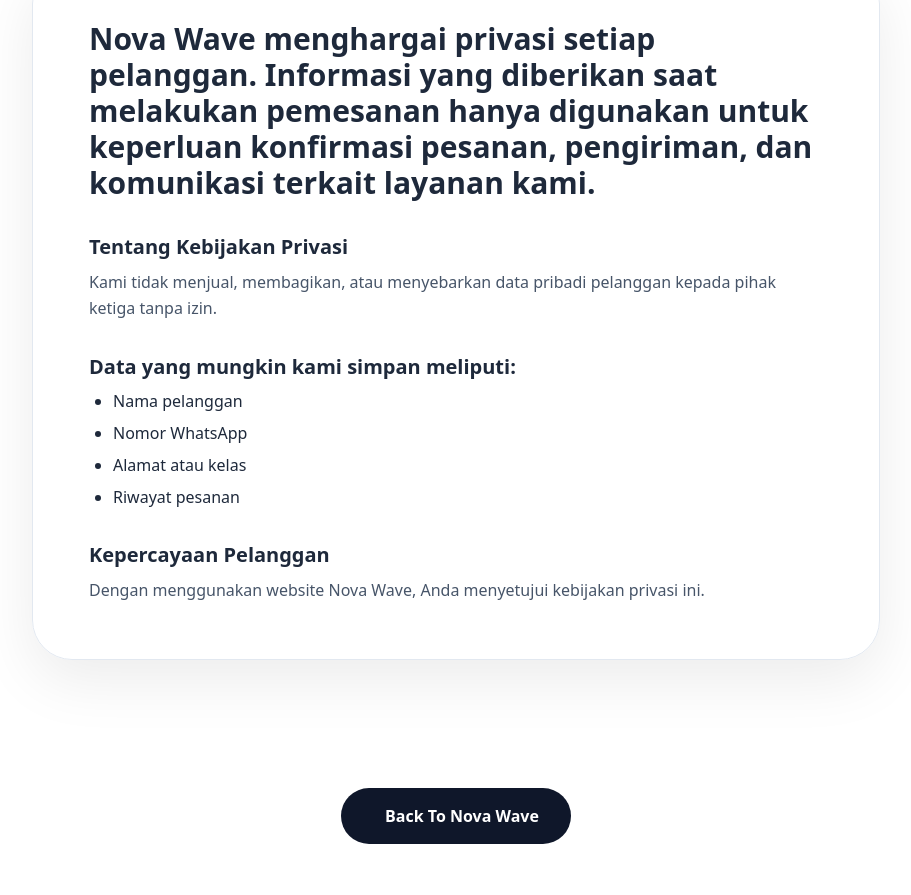
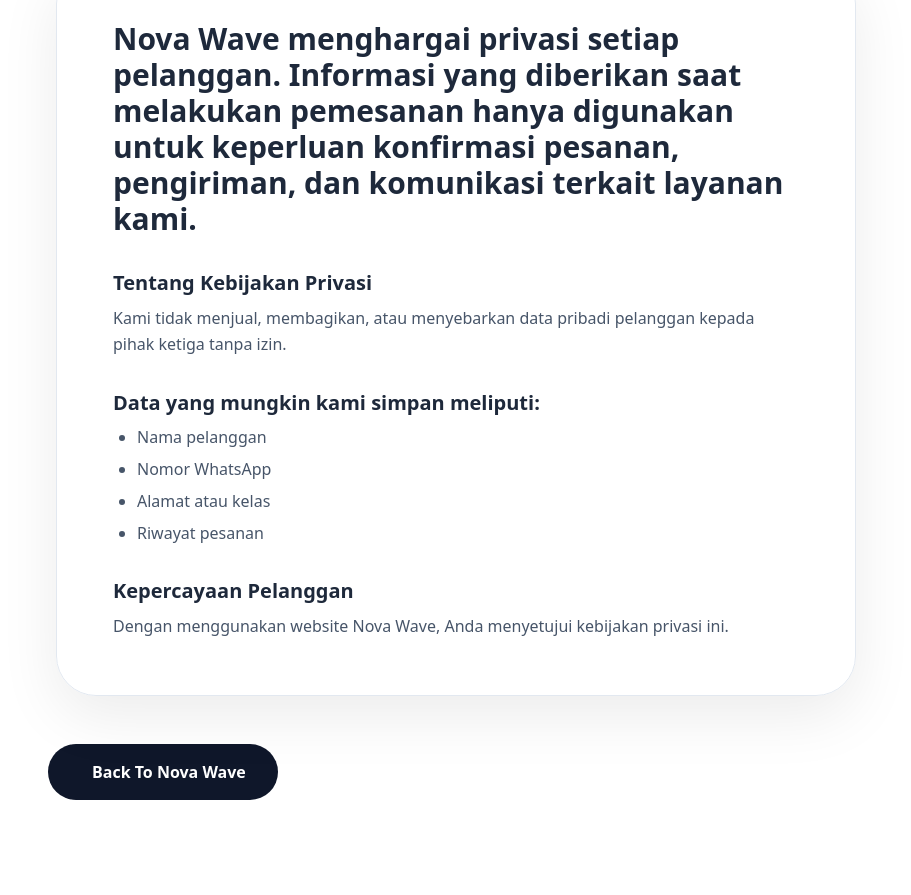
Before and after one commit to YeongamingYT1/novawave, a plain HTML site: page privacy.html in a window 1280 px wide. Shown: the part 468-1363 px from the top of the page, without its empty margins (184-1095 px from the left). Drawn offline with nearby package versions, Linux system fonts and the light colour scheme.

Commit message:
Revise privacy policy page structure and styles
Updated layout and styling for improved readability and user experience.

```diff
--- a/privacy.html
+++ b/privacy.html
@@ -14,37 +14,42 @@
 
 <div class="max-w-4xl mx-auto px-6 py-20">
 
+<!-- HERO -->
+
 <section class="relative overflow-hidden">
   <div class="absolute inset-0 bg-gradient-to-br from-[#A4FFC4]/20 via-white to-emerald-100/30"></div>
 
-<div class="relative max-w-6xl mx-auto px-6 py-24 text-center">
+  <div class="relative max-w-6xl mx-auto px-6 py-16 md:py-24 text-center">
 
-    <p class="uppercase tracking-[0.4em] text-sm font-bold text-emerald-700 mb-4">
+<p class="uppercase tracking-[0.3em] md:tracking-[0.4em] text-xs md:text-sm font-bold text-emerald-700 mb-4">
   NOVA WAVE
 </p>
 
-    <h1 class="text-5xl md:text-7xl font-black text-slate-900 mb-6">
+<h1 class="text-4xl sm:text-5xl md:text-7xl font-black text-slate-900 mb-6">
   Privacy Policy
 </h1>
 
-    <p class="max-w-2xl mx-auto text-slate-600 text-lg">
+<p class="max-w-2xl mx-auto text-slate-600 text-base md:text-lg leading-relaxed">
   Crafted with transparency, trust, and responsibility.
 </p>
 
   </div>
 </section>
 
+<!-- CONTENT -->
 
-<div class="bg-white/80 backdrop-blur-xl rounded-[40px] border border-slate-200 shadow-[0_20px_60px_rgba(0,0,0,0.08)] p-10 md:p-14">
+<div class="max-w-4xl mx-auto px-4 md:px-6 pb-12">
 
-    <h2 class="text-3xl font-black mb-8">
+  <div class="bg-white/80 backdrop-blur-xl rounded-[25px] md:rounded-[40px] border border-slate-200 shadow-[0_20px_60px_rgba(0,0,0,0.08)] p-6 md:p-14">
+
+<h2 class="text-xl md:text-3xl font-black mb-8 leading-relaxed">
   Nova Wave menghargai privasi setiap pelanggan. Informasi yang diberikan saat melakukan pemesanan hanya digunakan untuk keperluan konfirmasi pesanan, pengiriman, dan komunikasi terkait layanan kami.
 </h2>
 
 <div class="space-y-8">
 
   <div>
-            <h3 class="font-bold text-xl mb-2">
+    <h3 class="font-bold text-lg md:text-xl mb-2">
       Tentang Kebijakan Privasi
     </h3>
 
@@ -54,11 +59,11 @@
   </div>
 
   <div>
-            <h3 class="font-bold text-xl mb-2">
+    <h3 class="font-bold text-lg md:text-xl mb-2">
       Data yang mungkin kami simpan meliputi:
     </h3>
 
-            <ul class="list-disc pl-6 space-y-2">
+    <ul class="list-disc pl-5 md:pl-6 space-y-2 text-slate-600">
       <li>Nama pelanggan</li>
       <li>Nomor WhatsApp</li>
       <li>Alamat atau kelas</li>
@@ -67,27 +72,35 @@
   </div>
 
   <div>
-            <h3 class="font-bold text-xl mb-2">
+    <h3 class="font-bold text-lg md:text-xl mb-2">
       Kepercayaan Pelanggan
     </h3>
 
     <p class="text-slate-600 leading-relaxed">
       Dengan menggunakan website Nova Wave, Anda menyetujui kebijakan privasi ini.
+    </p>
   </div>
 
 </div>
 
   </div>
+
 </div>
 
-<div class="text-center py-12">
+<!-- BACK BUTTON -->
+
+<div class="px-4 pb-12">
+
+  <div class="max-w-4xl mx-auto">
 <a href="index.html"
-   class="inline-flex items-center gap-3 px-8 py-4 rounded-full bg-slate-900 text-white font-bold hover:scale-105 duration-300">
+   class="w-full md:w-auto inline-flex justify-center items-center gap-3 px-8 py-4 rounded-full bg-slate-900 text-white font-bold hover:scale-105 duration-300">
 
   <i class="fa-solid fa-arrow-left"></i>
   Back To Nova Wave
 
 </a>
   </div>
+
+</div>
 </body>
 </html>
```
Lines whose indentation alone changed are shown as unchanged.
